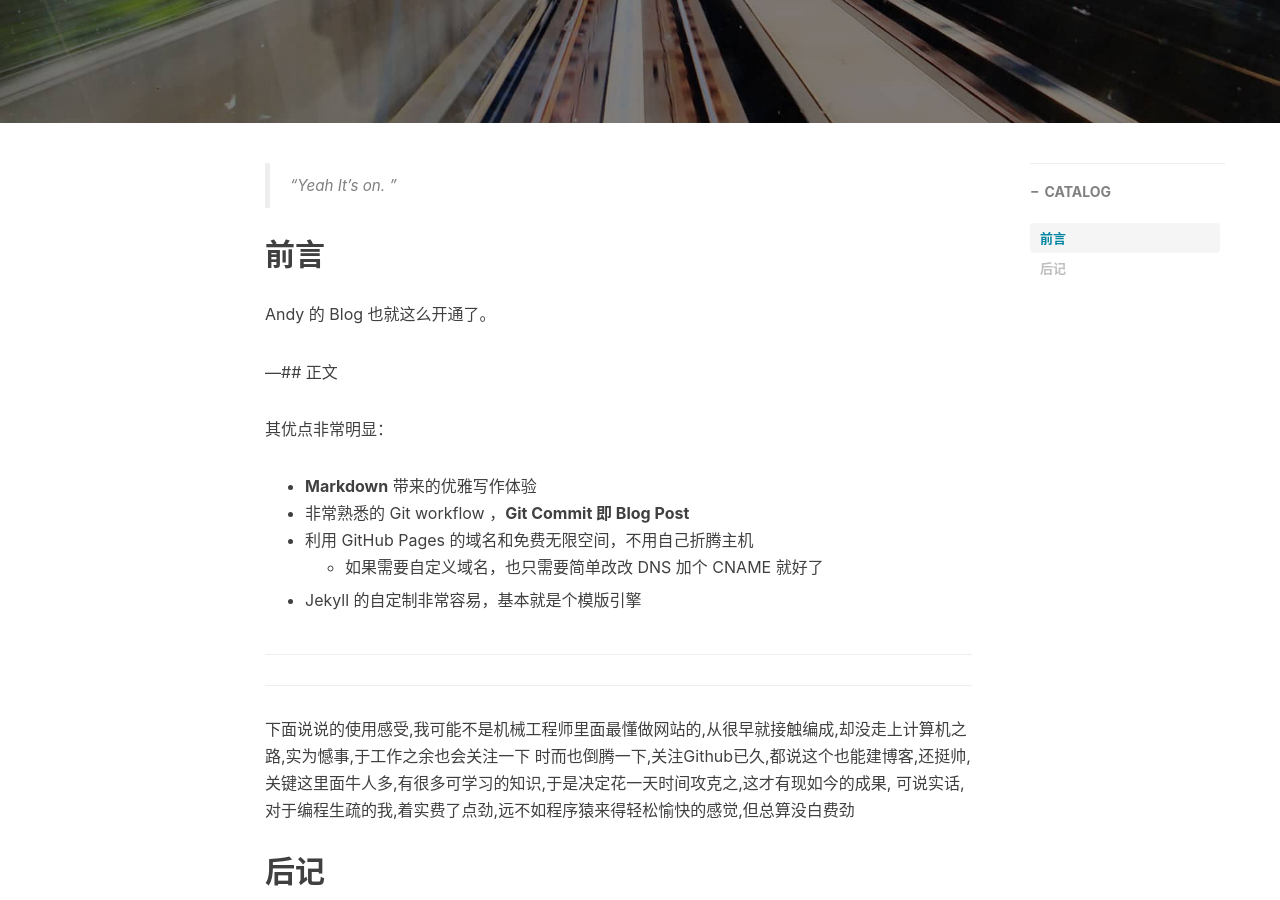
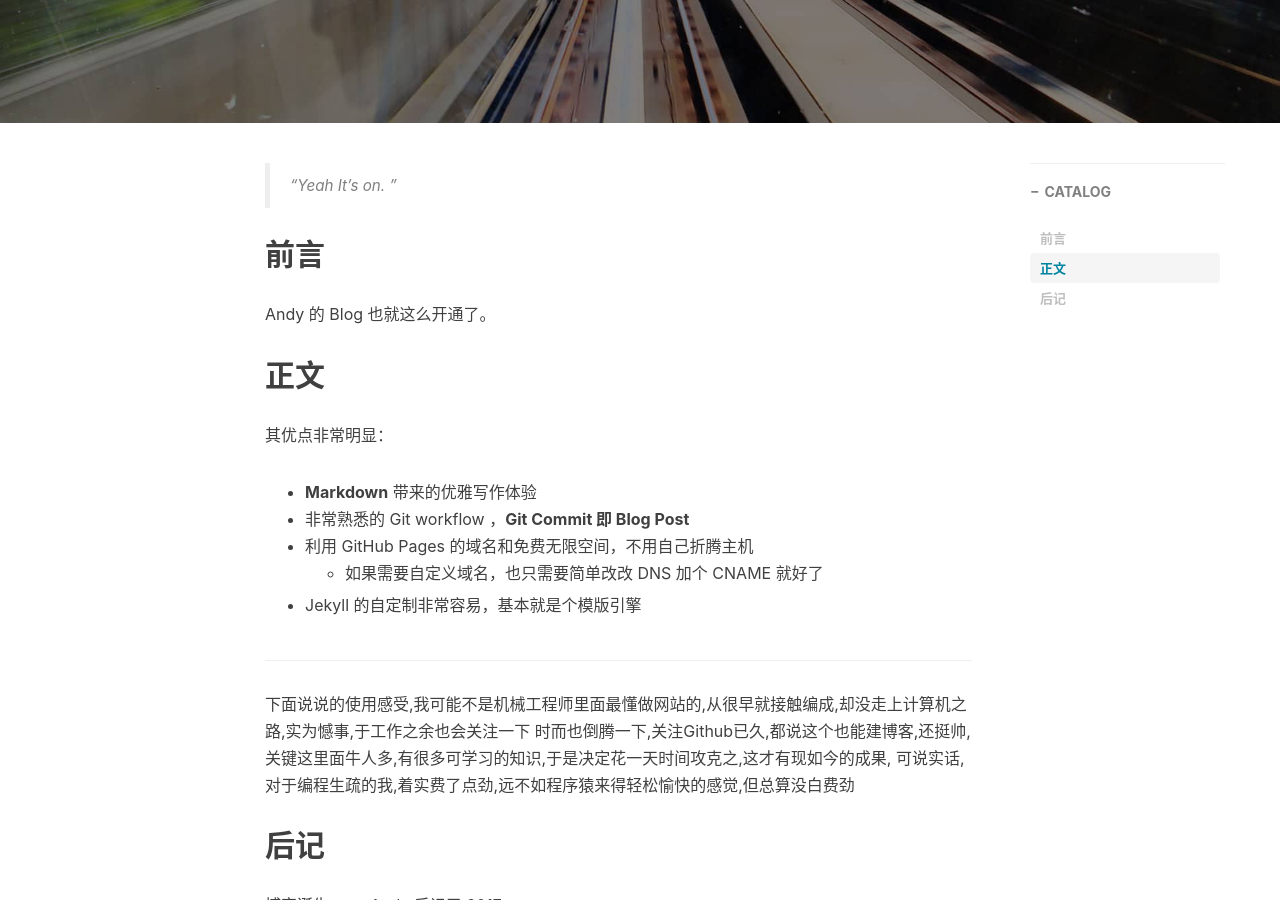
Before and after one commit to andyqi1999/andyqi1999.github.io, a Jekyll site: the page built from _posts/2017-01-12-hello-2017.markdown, in a window 1280 px wide and 900 px high, scrolled down 400 px. Built offline with Jekyll 4.4.1, drawn with Linux system fonts in a browser that asks for light colours; nearby versions of some CDN libraries; comment, search, counter and statistics services are not loaded.

Commit message:
Update 2017-01-12-hello-2017.markdown

```diff
--- a/_posts/2017-01-12-hello-2017.markdown
+++ b/_posts/2017-01-12-hello-2017.markdown
@@ -17,7 +17,7 @@ tags:
 
 Andy 的 Blog 也就这么开通了。
 
----## 正文
+## 正文
 
 其优点非常明显：
 
@@ -28,8 +28,6 @@ Andy 的 Blog 也就这么开通了。
 	* 如果需要自定义域名，也只需要简单改改 DNS 加个 CNAME 就好了
 * Jekyll 的自定制非常容易，基本就是个模版引擎
 
----
-
 <p id = "build"></p>
 ---
 下面说说的使用感受,我可能不是机械工程师里面最懂做网站的,从很早就接触编成,却没走上计算机之路,实为憾事,于工作之余也会关注一下
```
